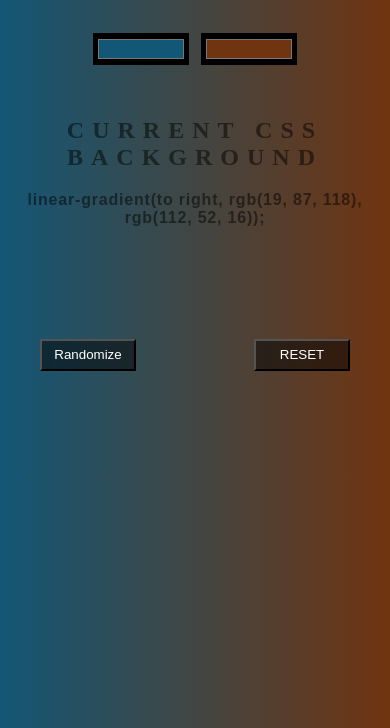
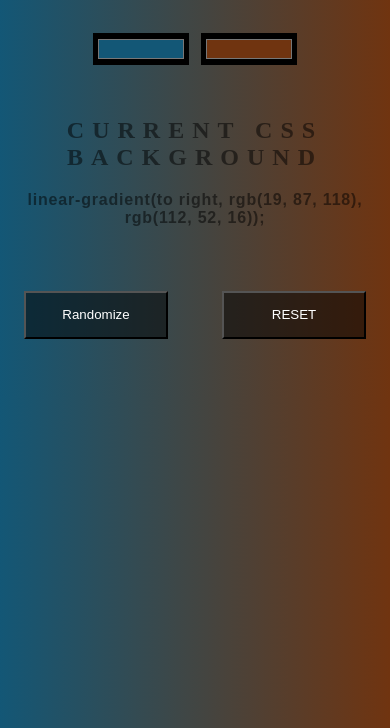
Before and after one commit to TayoAkinuli/Background-Generator, a plain HTML site: page index.html in a window 390 px wide. Shown: the part 116-844 px from the top of the page. Drawn offline with Linux system fonts and the light colour scheme.

Commit message:
Update style.css

```diff
--- a/style.css
+++ b/style.css
@@ -69,8 +69,9 @@ input {
 	}
 
 	button {
-		width: 6rem;
-		height: 2rem;
+		width: 9rem;
+		height: 3rem;
+		margin: 3rem 1rem;
 	}
 
 	button:hover {
```
